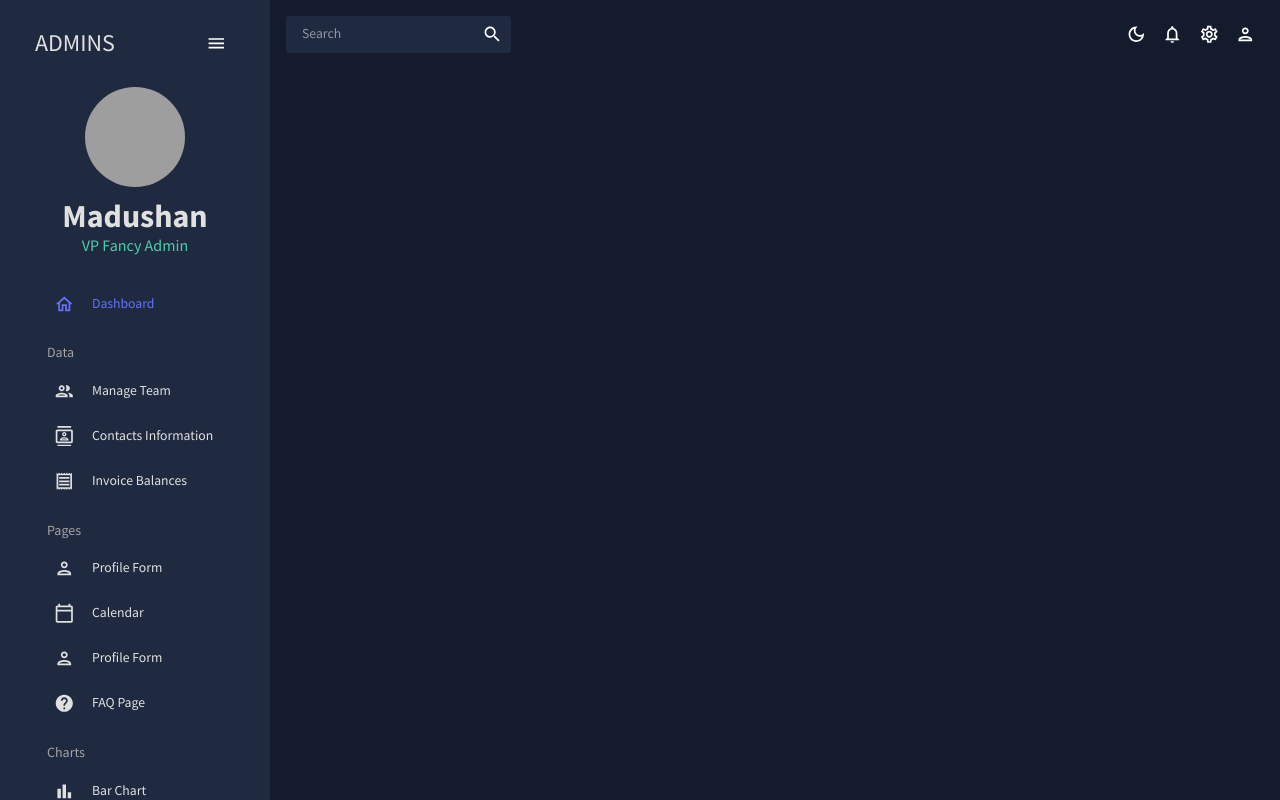
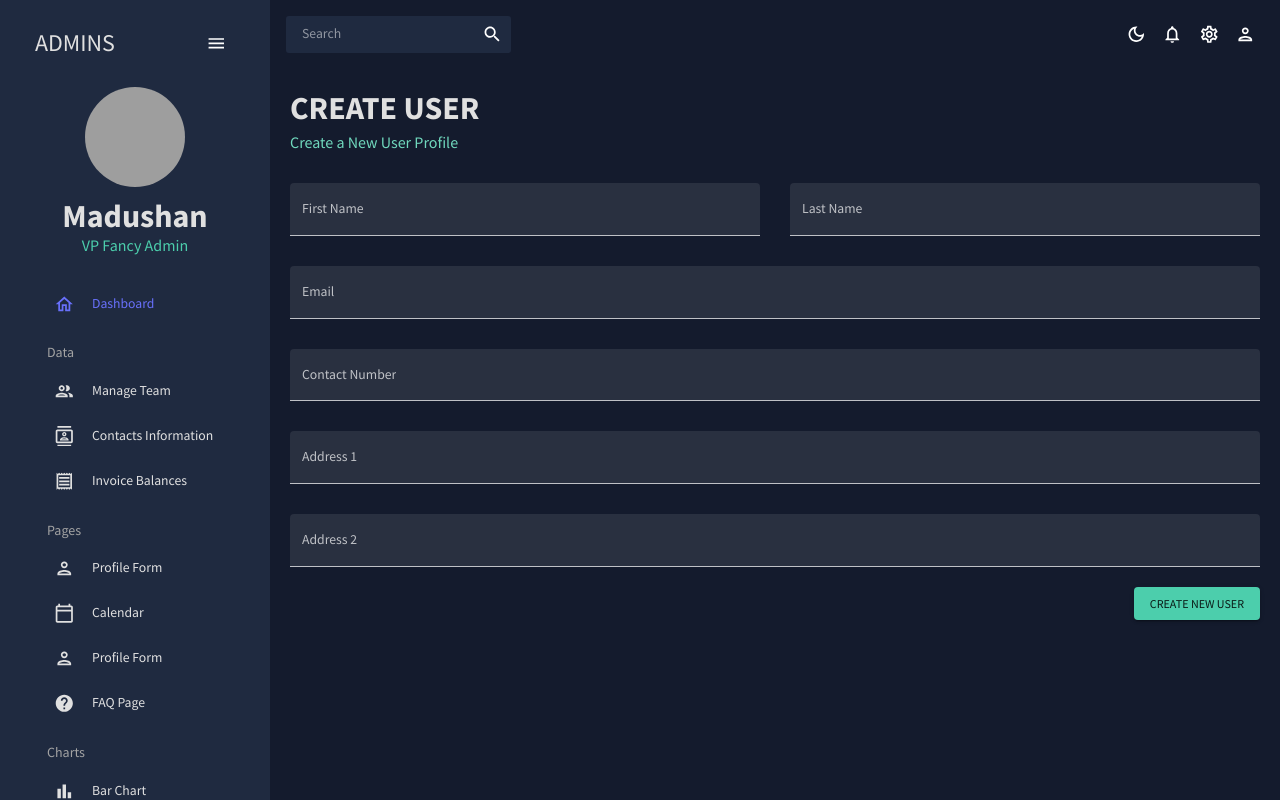
Before and after one commit to Madushan97/Admin-Dashboard, a React (Create React App) app: page /form in a window 1280 px wide. Built offline with nearby package versions, Linux system fonts and the light colour scheme; grey boxes are pictures that could not be loaded.

Commit message:
create user

```diff
--- a/public/index.html
+++ b/public/index.html
@@ -1,14 +1,12 @@
 <!DOCTYPE html>
 <html lang="en">
+
 <head>
   <meta charset="utf-8" />
   <link rel="icon" href="%PUBLIC_URL%/favicon.ico" />
   <meta name="viewport" content="width=device-width, initial-scale=1" />
   <meta name="theme-color" content="#000000" />
-    <meta
-      name="description"
-      content="Web site created using create-react-app"
-    />
+  <meta name="description" content="Web site created using create-react-app" />
   <link rel="apple-touch-icon" href="%PUBLIC_URL%/logo192.png" />
   <!--
       manifest.json provides metadata used when your web app is installed on a
@@ -24,8 +22,9 @@
       work correctly both with client-side routing and a non-root public URL.
       Learn how to configure a non-root public URL by running `npm run build`.
     -->
-    <title>React App</title>
+  <title>Admin Dashboard</title>
 </head>
+
 <body>
   <noscript>You need to enable JavaScript to run this app.</noscript>
   <div id="root"></div>
@@ -40,4 +39,5 @@
       To create a production bundle, use `npm run build` or `yarn build`.
     -->
 </body>
+
 </html>
--- a/src/App.js
+++ b/src/App.js
@@ -9,7 +9,7 @@
 import Invoices from './scenes/invoices/index.jsx';
 import Contacts from './scenes/contacts';
 // import Bar from './scenes/bar';
-// import Form from './scenes/form';
+import Form from './scenes/form';
 // import Line from './scenes/line';
 // import Pie from './scenes/pie';
 // import FAQ from './scenes/faq';
@@ -33,7 +33,7 @@
               <Route path="/team" element={<Team />} />
               <Route path="/contacts" element={<Contacts />} />
               <Route path="/invoices" element={<Invoices />} />
-              {/* <Route path="/form" element={<Form />} /> */}
+              <Route path="/form" element={<Form />} />
               {/* <Route path="/bar" element={<Bar />} /> */}
               {/* <Route path="/pie" element={<Pie />} /> */}
               {/* <Route path="/line" element={<Line />} /> */}
--- /dev/null
+++ b/src/scenes/form/index.jsx
@@ -0,0 +1,154 @@
+import { Box, Button, TextField } from "@mui/material";
+import { Formik } from "formik";
+import * as yup from "yup";
+import useMediaQuery from "@mui/material/useMediaQuery";
+import Header from "../../components/Header";
+
+const Form = () => {
+    const isNonMobile = useMediaQuery("(min-width:600px)");
+
+    const handleFormSubmit = (values) => {
+        console.log(values);
+    };
+
+    return (
+        <Box m="20px">
+            <Header title="CREATE USER" subtitle="Create a New User Profile" />
+
+            <Formik
+                onSubmit={handleFormSubmit}
+                initialValues={initialValues}
+                validationSchema={checkoutSchema}
+            >
+                {({
+                    values,
+                    errors,
+                    touched,
+                    handleBlur,
+                    handleChange,
+                    handleSubmit,
+                }) => (
+                    <form onSubmit={handleSubmit}>
+                        <Box
+                            display="grid"
+                            gap="30px"
+                            gridTemplateColumns="repeat(4, minmax(0, 1fr))"
+                            sx={{
+                                "& > div": { gridColumn: isNonMobile ? undefined : "span 4" },
+                            }}
+                        >
+                            <TextField
+                                fullWidth
+                                variant="filled"
+                                type="text"
+                                label="First Name"
+                                onBlur={handleBlur}
+                                onChange={handleChange}
+                                value={values.firstName}
+                                name="firstName"
+                                error={!!touched.firstName && !!errors.firstName}
+                                helperText={touched.firstName && errors.firstName}
+                                sx={{ gridColumn: "span 2" }}
+                            />
+                            <TextField
+                                fullWidth
+                                variant="filled"
+                                type="text"
+                                label="Last Name"
+                                onBlur={handleBlur}
+                                onChange={handleChange}
+                                value={values.lastName}
+                                name="lastName"
+                                error={!!touched.lastName && !!errors.lastName}
+                                helperText={touched.lastName && errors.lastName}
+                                sx={{ gridColumn: "span 2" }}
+                            />
+                            <TextField
+                                fullWidth
+                                variant="filled"
+                                type="text"
+                                label="Email"
+                                onBlur={handleBlur}
+                                onChange={handleChange}
+                                value={values.email}
+                                name="email"
+                                error={!!touched.email && !!errors.email}
+                                helperText={touched.email && errors.email}
+                                sx={{ gridColumn: "span 4" }}
+                            />
+                            <TextField
+                                fullWidth
+                                variant="filled"
+                                type="text"
+                                label="Contact Number"
+                                onBlur={handleBlur}
+                                onChange={handleChange}
+                                value={values.contact}
+                                name="contact"
+                                error={!!touched.contact && !!errors.contact}
+                                helperText={touched.contact && errors.contact}
+                                sx={{ gridColumn: "span 4" }}
+                            />
+                            <TextField
+                                fullWidth
+                                variant="filled"
+                                type="text"
+                                label="Address 1"
+                                onBlur={handleBlur}
+                                onChange={handleChange}
+                                value={values.address1}
+                                name="address1"
+                                error={!!touched.address1 && !!errors.address1}
+                                helperText={touched.address1 && errors.address1}
+                                sx={{ gridColumn: "span 4" }}
+                            />
+                            <TextField
+                                fullWidth
+                                variant="filled"
+                                type="text"
+                                label="Address 2"
+                                onBlur={handleBlur}
+                                onChange={handleChange}
+                                value={values.address2}
+                                name="address2"
+                                error={!!touched.address2 && !!errors.address2}
+                                helperText={touched.address2 && errors.address2}
+                                sx={{ gridColumn: "span 4" }}
+                            />
+                        </Box>
+                        <Box display="flex" justifyContent="end" mt="20px">
+                            <Button type="submit" color="secondary" variant="contained">
+                                Create New User
+              </Button>
+                        </Box>
+                    </form>
+                )}
+            </Formik>
+        </Box>
+    );
+};
+
+const phoneRegExp =
+    /^((\+[1-9]{1,4}[ -]?)|(\([0-9]{2,3}\)[ -]?)|([0-9]{2,4})[ -]?)*?[0-9]{3,4}[ -]?[0-9]{3,4}$/;
+
+const checkoutSchema = yup.object().shape({
+    firstName: yup.string().required("required"),
+    lastName: yup.string().required("required"),
+    email: yup.string().email("invalid email").required("required"),
+    contact: yup
+        .string()
+        .matches(phoneRegExp, "Phone number is not valid")
+        .required("required"),
+    address1: yup.string().required("required"),
+    address2: yup.string().required("required"),
+});
+const initialValues = {
+    firstName: "",
+    lastName: "",
+    email: "",
+    contact: "",
+    address1: "",
+    address2: "",
+};
+
+export default Form;
```
Also changed, not shown: 1 other file (tests, documents, lock files or other folders). Lines whose indentation alone changed are shown as unchanged.
